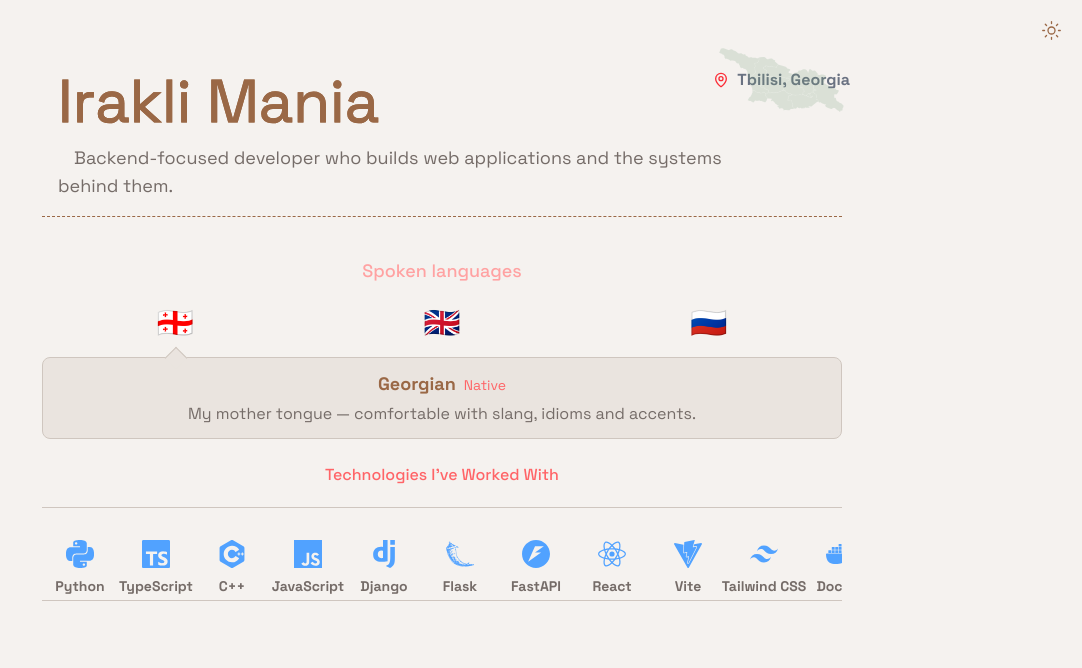
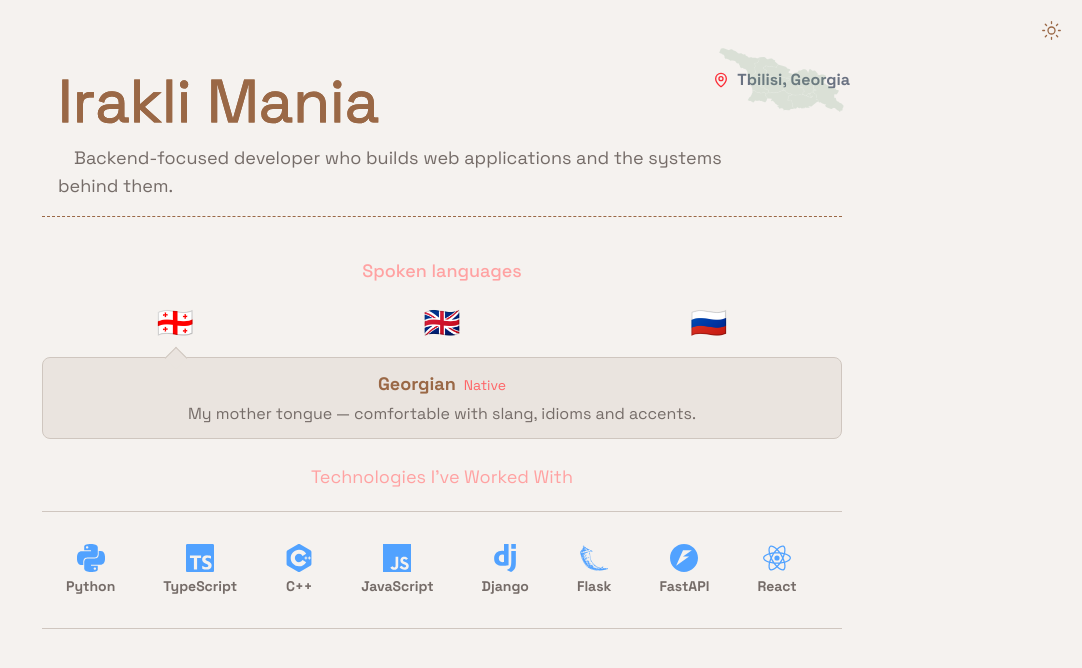
Before and after one commit to ikamania/mani-portfolio, a React (Vite) app in the folder portfolio/: page /#/ in a window 1280 px wide. Shown: the top 668 px of the page, without its empty margins (198-1280 px from the left). Built offline with nearby package versions, Linux system fonts and the light colour scheme.

Commit message:
style: stack skill labels below icons

```diff
--- a/portfolio/src/components/Skills.tsx
+++ b/portfolio/src/components/Skills.tsx
@@ -137,7 +137,7 @@ function Skills() {
 
   return (
     <section className="mt-6 w-full animate-fade-right">
-      <h1 className="w-full text-center font-medium text-red-400">
+      <h1 className="w-full text-center text-red-300 text-lg">
         Technologies I've Worked With
       </h1>
 
@@ -159,7 +159,7 @@ function Skills() {
           {[...skills, ...skills].map(({ name, icon: Icon }, index) => (
             <div
               key={`${name}-${index}`}
-              className="group relative mx-6 flex items-center"
+              className="group relative mx-6 flex flex-col items-center"
             >
               <Icon
                 size={28}
@@ -168,8 +168,7 @@ function Skills() {
 
               <span
                 className="
-                  pointer-events-none absolute top-full left-1/2 mt-2
-                  -translate-x-1/2 whitespace-nowrap
+                  pointer-events-none whitespace-nowrap mt-1
                   text-sm text-muted font-bold opacity-100
                 "
               >
```
